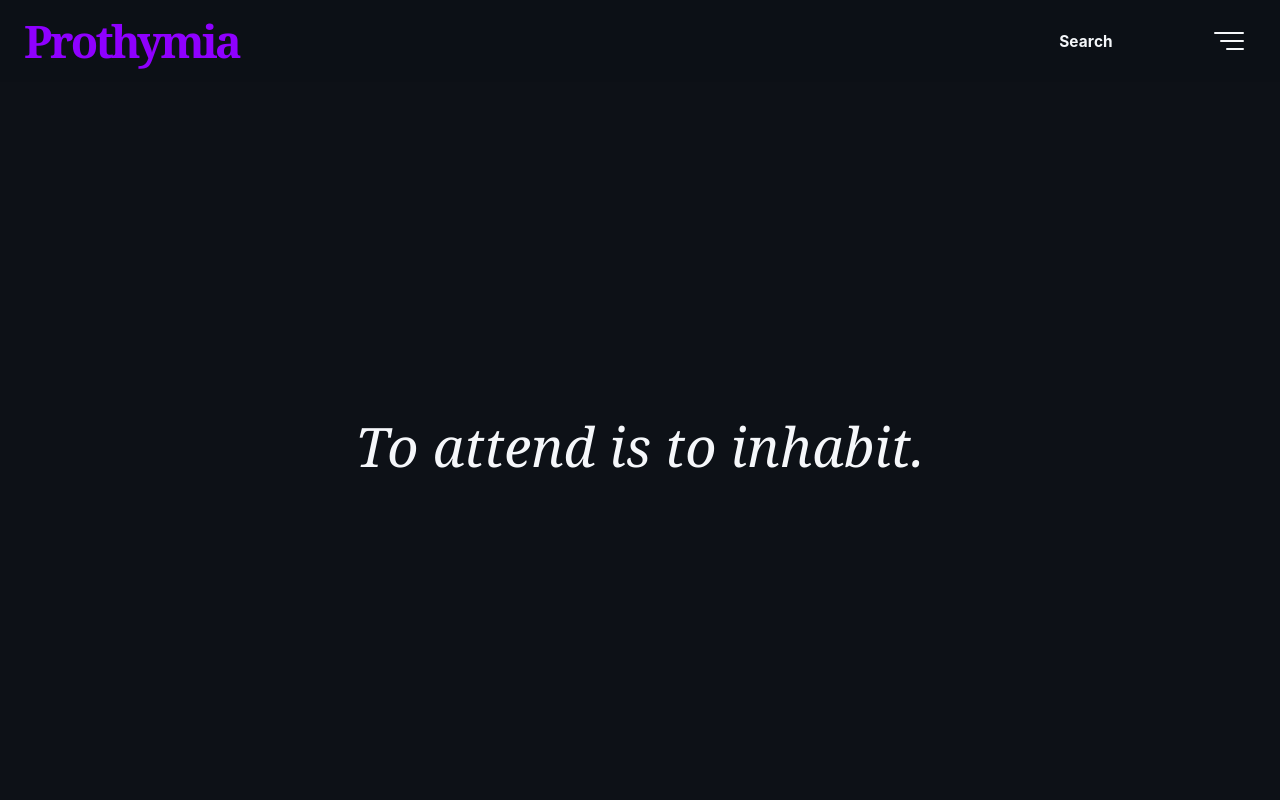
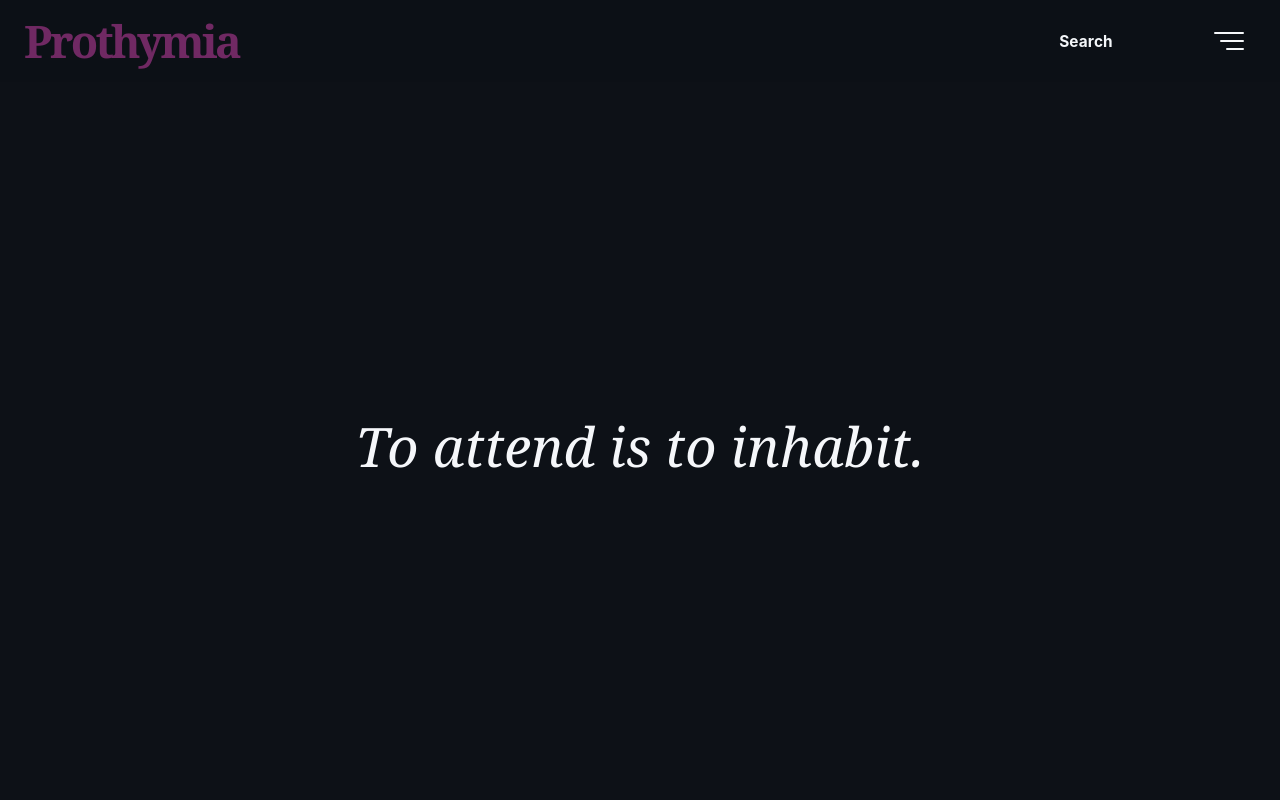
Before and after one commit to ensite999-stack/Prothymia.org, a Next.js app: page / in a window 1280 px wide. Shown: the top 800 px of the page. Built offline with nearby package versions, Linux system fonts and the light colour scheme; no server answers; the database is empty.

Commit message:
style: adopt Byzantium brand purple

```diff
--- a/app/editorial-overrides.css
+++ b/app/editorial-overrides.css
@@ -2,8 +2,8 @@
 :root,
 html[data-theme="dark"] {
   color-scheme: dark;
-  --brand-deep: #8F00FF;
-  --brand: #8F00FF;
+  --brand-deep: #702963;
+  --brand: #702963;
   --bg: #0D1117;
   --paper: #161B22;
   --text: #F5F7FA;
@@ -19,8 +19,8 @@ html[data-theme="dark"] {
 
 html[data-theme="light"] {
   color-scheme: light;
-  --brand-deep: #8F00FF;
-  --brand: #8F00FF;
+  --brand-deep: #702963;
+  --brand: #702963;
   --bg: #F2F3F5;
   --paper: #FFFFFF;
   --text: #16191E;
--- a/app/layout.tsx
+++ b/app/layout.tsx
@@ -13,7 +13,7 @@ export const metadata: Metadata = {
   description: "Independent nonprofit magazine on human experience, philosophy, dignity, ecology, and public life.",
   metadataBase: new URL(process.env.NEXT_PUBLIC_SITE_URL || "https://prothymia.org"),
   alternates: { types: { "application/rss+xml": "/feed.xml" } },
-  icons: { icon: "/icon.svg?v=10", shortcut: "/icon.svg?v=10", apple: "/icon.svg?v=10" },
+  icons: { icon: "/icon.svg?v=11", shortcut: "/icon.svg?v=11", apple: "/icon.svg?v=11" },
 };
 
 const themeScript = `try{var t=localStorage.getItem('prothymia-theme');document.documentElement.dataset.theme=t==='light'?'light':'dark'}catch(e){document.documentElement.dataset.theme='dark'}`;
--- a/app/manifest.ts
+++ b/app/manifest.ts
@@ -10,6 +10,6 @@ export default function manifest(): MetadataRoute.Manifest {
     display: "standalone",
     background_color: "#0D1117",
     theme_color: "#0D1117",
-    icons: [{ src: "/icon.svg?v=10", sizes: "any", type: "image/svg+xml" }],
+    icons: [{ src: "/icon.svg?v=11", sizes: "any", type: "image/svg+xml" }],
   };
 }
--- a/lib/site.ts
+++ b/lib/site.ts
@@ -4,7 +4,7 @@ export const site = {
   motto: "To attend is to inhabit.",
   email: "Prothymia@Prothymia.org",
   author: "Hollis H. Jiang",
-  color: "#5B0B63",
+  color: "#702963",
   facebook: "https://www.facebook.com/share/1F1tJsuhfF/",
   instagram: "https://www.instagram.com/hollis.jiang?stkn=MW1wNTVscXl5c3ozbw==",
   bitcoin: "bc1qqs0max5tkja7tmm6xtkp4jhqccgvxe6cm7lu0s",
```
Also changed, not shown: app/icon.svg.
